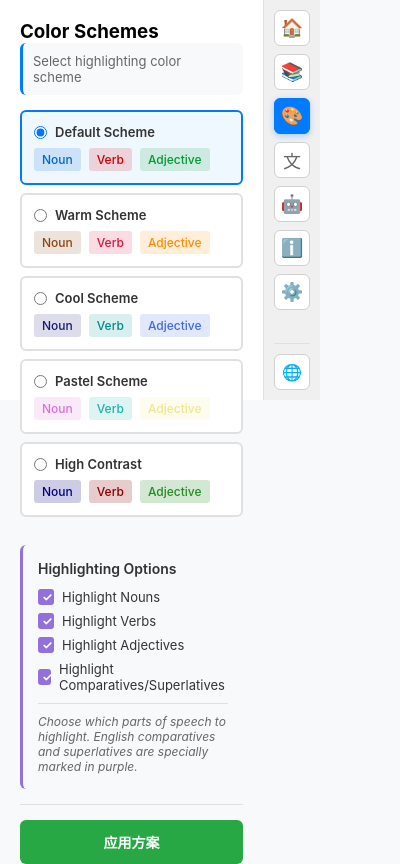
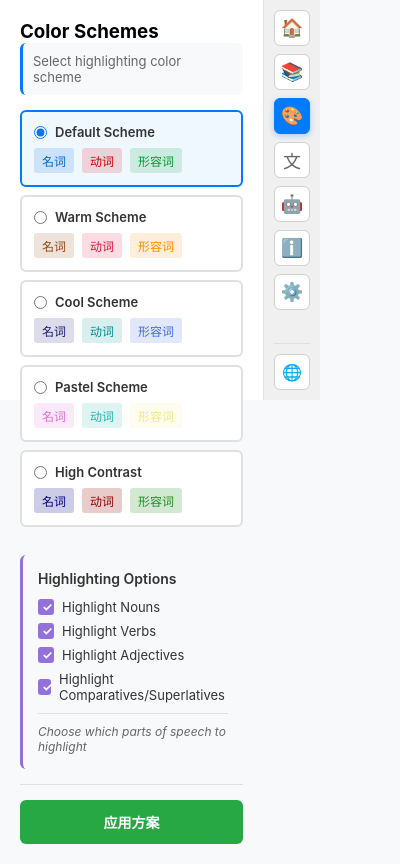
Before and after one commit to zuoguyoupan2023/ADHDGoFly-Plugin, a browser extension: page popup.html in a window 400 px wide. Both pictures are taken after a click on the button "Colors". Drawn offline with Linux system fonts and the light colour scheme.

Commit message:
Revert "3 i18n"
This reverts commit 093575edce08c2f5179a95853ba46d90a7f3517b.

```diff
--- a/locales/en.json
+++ b/locales/en.json
@@ -79,12 +79,7 @@
         "verb": "Highlight Verbs",
         "adj": "Highlight Adjectives",
         "comparative": "Highlight Comparatives/Superlatives",
-        "description": "Choose which parts of speech to highlight. English comparatives and superlatives are specially marked in purple."
-      },
-      "preview": {
-        "noun": "Noun",
-        "verb": "Verb",
-        "adjective": "Adjective"
+        "description": "Choose which parts of speech to highlight"
       }
     },
     "text": {
--- a/popup.html
+++ b/popup.html
@@ -1608,9 +1608,9 @@
               <label for="scheme-default" data-i18n="pages.colors.schemes.default">默认方案</label>
             </div>
             <div class="scheme-preview">
-              <span class="preview-word noun-default" data-i18n="pages.colors.preview.noun">名词</span>
-              <span class="preview-word verb-default" data-i18n="pages.colors.preview.verb">动词</span>
-              <span class="preview-word adj-default" data-i18n="pages.colors.preview.adjective">形容词</span>
+              <span class="preview-word noun-default">名词</span>
+              <span class="preview-word verb-default">动词</span>
+              <span class="preview-word adj-default">形容词</span>
             </div>
           </div>
 
@@ -1620,9 +1620,9 @@
               <label for="scheme-warm" data-i18n="pages.colors.schemes.warm">暖色方案</label>
             </div>
             <div class="scheme-preview">
-              <span class="preview-word noun-warm" data-i18n="pages.colors.preview.noun">名词</span>
-              <span class="preview-word verb-warm" data-i18n="pages.colors.preview.verb">动词</span>
-              <span class="preview-word adj-warm" data-i18n="pages.colors.preview.adjective">形容词</span>
+              <span class="preview-word noun-warm">名词</span>
+              <span class="preview-word verb-warm">动词</span>
+              <span class="preview-word adj-warm">形容词</span>
             </div>
           </div>
 
@@ -1632,9 +1632,9 @@
               <label for="scheme-cool" data-i18n="pages.colors.schemes.cool">冷色方案</label>
             </div>
             <div class="scheme-preview">
-              <span class="preview-word noun-cool" data-i18n="pages.colors.preview.noun">名词</span>
-              <span class="preview-word verb-cool" data-i18n="pages.colors.preview.verb">动词</span>
-              <span class="preview-word adj-cool" data-i18n="pages.colors.preview.adjective">形容词</span>
+              <span class="preview-word noun-cool">名词</span>
+              <span class="preview-word verb-cool">动词</span>
+              <span class="preview-word adj-cool">形容词</span>
             </div>
           </div>
 
@@ -1644,9 +1644,9 @@
               <label for="scheme-pastel" data-i18n="pages.colors.schemes.pastel">柔和方案</label>
             </div>
             <div class="scheme-preview">
-              <span class="preview-word noun-pastel" data-i18n="pages.colors.preview.noun">名词</span>
-              <span class="preview-word verb-pastel" data-i18n="pages.colors.preview.verb">动词</span>
-              <span class="preview-word adj-pastel" data-i18n="pages.colors.preview.adjective">形容词</span>
+              <span class="preview-word noun-pastel">名词</span>
+              <span class="preview-word verb-pastel">动词</span>
+              <span class="preview-word adj-pastel">形容词</span>
             </div>
           </div>
 
@@ -1656,9 +1656,9 @@
               <label for="scheme-high-contrast" data-i18n="pages.colors.schemes.highContrast">高对比度</label>
             </div>
             <div class="scheme-preview">
-              <span class="preview-word noun-high-contrast" data-i18n="pages.colors.preview.noun">名词</span>
-              <span class="preview-word verb-high-contrast" data-i18n="pages.colors.preview.verb">动词</span>
-              <span class="preview-word adj-high-contrast" data-i18n="pages.colors.preview.adjective">形容词</span>
+              <span class="preview-word noun-high-contrast">名词</span>
+              <span class="preview-word verb-high-contrast">动词</span>
+              <span class="preview-word adj-high-contrast">形容词</span>
             </div>
           </div>
         </div>
```
Also changed, not shown: locales/zh.json (+1 -6 lines).
